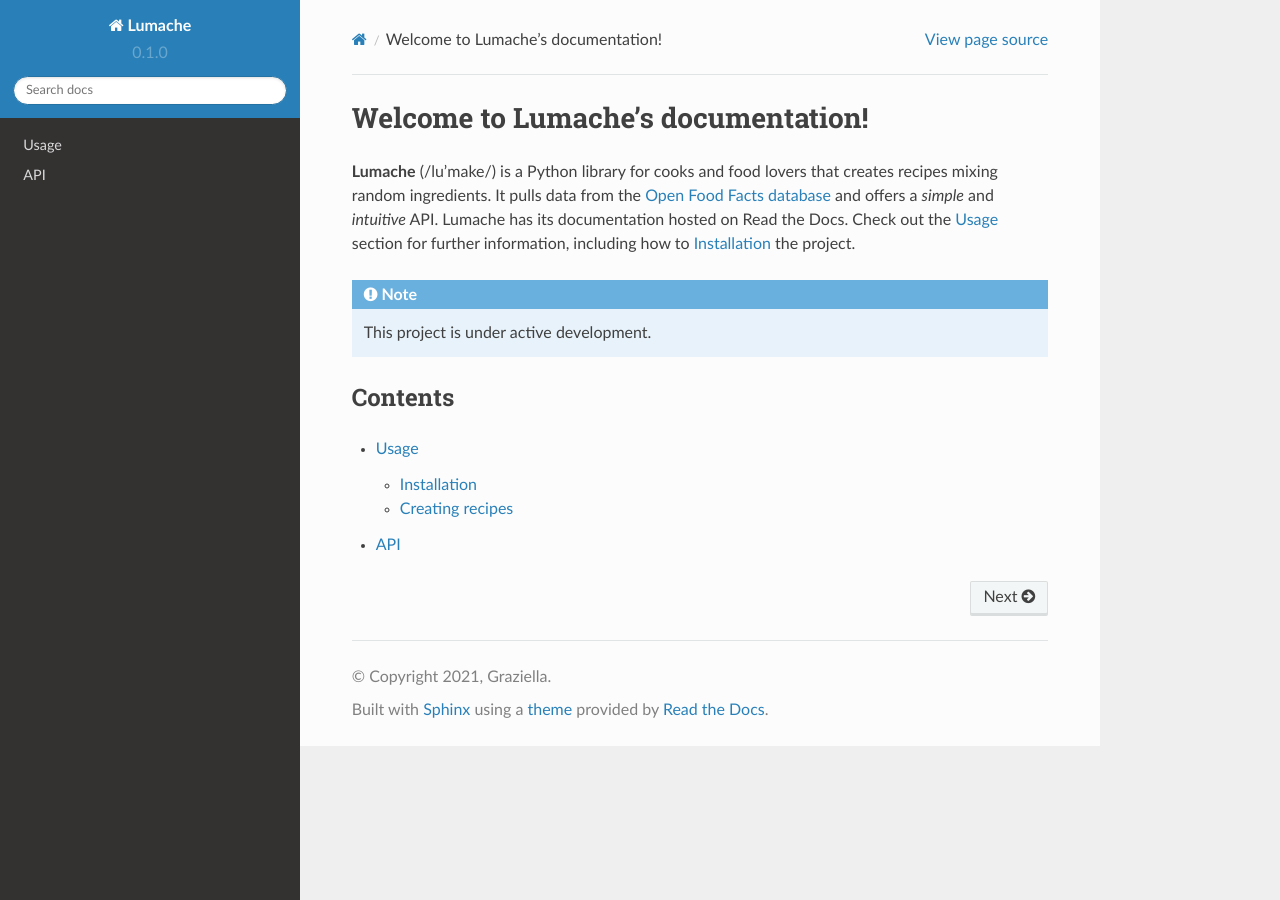
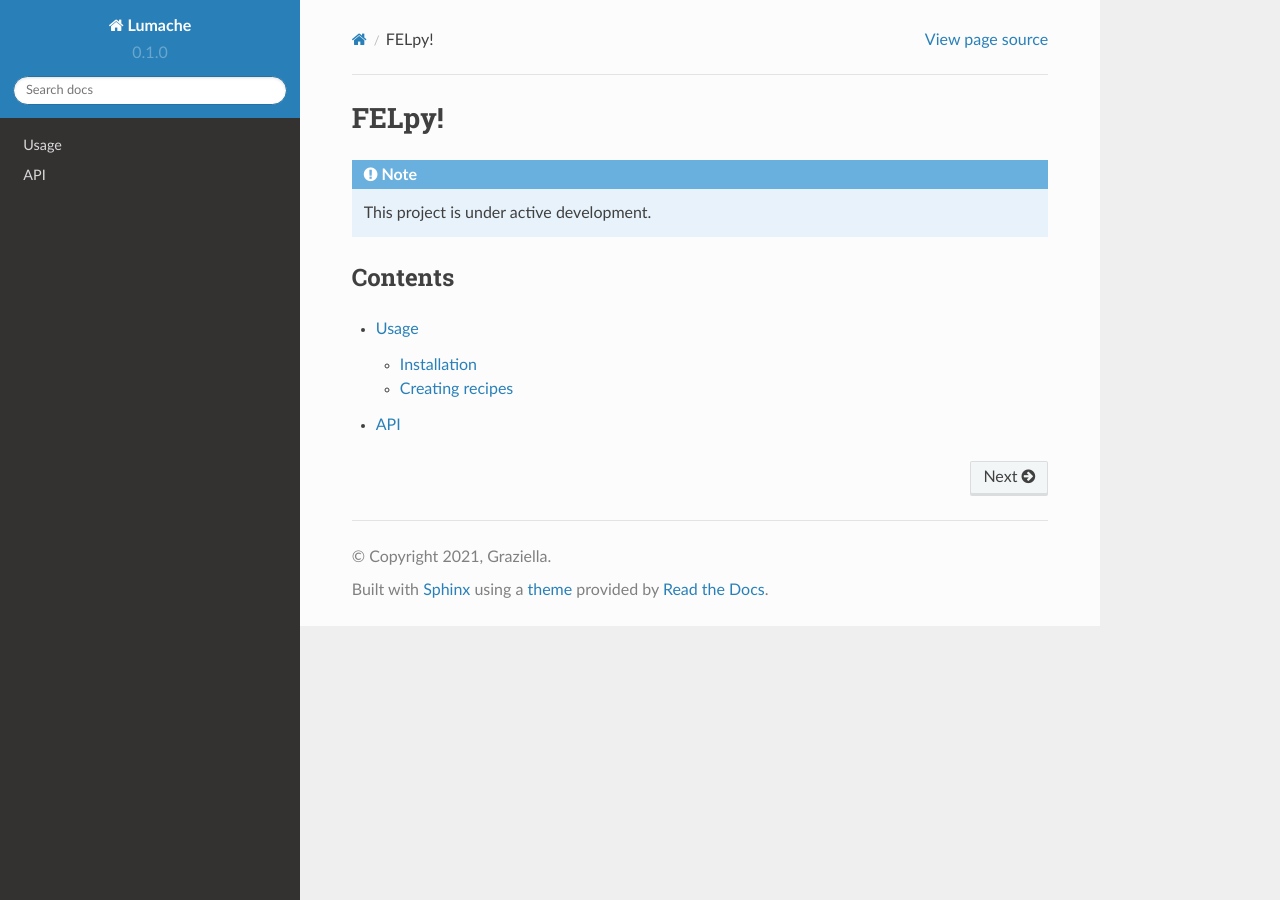
Before and after one commit to twguest/FELpy-docs, a Sphinx documentation site: the page built from docs/source/index.rst, in a window 1280 px wide. Built offline with Sphinx 7.4.7 and the Read the Docs theme 2.0.0, drawn with Linux system fonts in a browser that asks for light colours.

Commit message:
Update index.rst

```diff
--- a/docs/source/index.rst
+++ b/docs/source/index.rst
@@ -1,13 +1,7 @@
-Welcome to Lumache's documentation!
+FELpy!
 ===================================
 
-**Lumache** (/lu'make/) is a Python library for cooks and food lovers
-that creates recipes mixing random ingredients.
-It pulls data from the `Open Food Facts database <https://world.openfoodfacts.org/>`_
-and offers a *simple* and *intuitive* API.
-Lumache has its documentation hosted on Read the Docs.
-Check out the :doc:`usage` section for further information, including
-how to :ref:`installation` the project.
+
 
 .. note::
 
```
